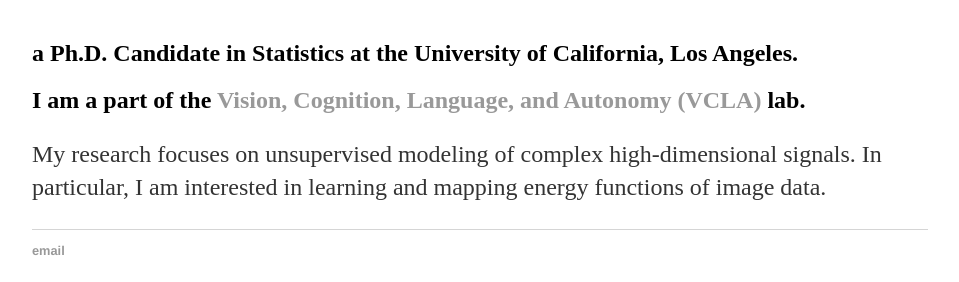
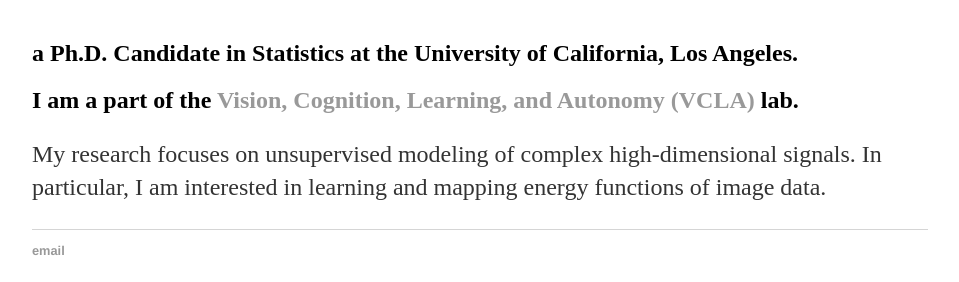
Before and after one commit to point0bar1/point0bar1.github.io, a Jekyll site: the page built from index.html, in a window 1280 px wide. Shown: the part 215-497 px from the top of the page, without its empty margins (160-1119 px from the left). Built offline with Jekyll 4.4.1, drawn with Linux system fonts in a browser that asks for light colours.

Commit message:
Update index.html

```diff
--- a/index.html
+++ b/index.html
@@ -6,6 +6,6 @@ title: Mitch Hill (Home)
 	<p>Hi, I am</p>
 	<h1> Mitch Hill </h1>
 	<h2> a Ph.D. Candidate in Statistics at the University of California, Los Angeles. </h2>
-	<h2> I am a part of the <a href="https://vcla.stat.ucla.edu/">Vision, Cognition, Language, and Autonomy (VCLA)</a> lab. </h2>
+	<h2> I am a part of the <a href="https://vcla.stat.ucla.edu/">Vision, Cognition, Learning, and Autonomy (VCLA)</a> lab. </h2>
 	<p> My research focuses on unsupervised modeling of complex high-dimensional signals. In particular, I am interested in learning and mapping energy functions of image data.</p>
 </div><!-- /.blurb -->
```
